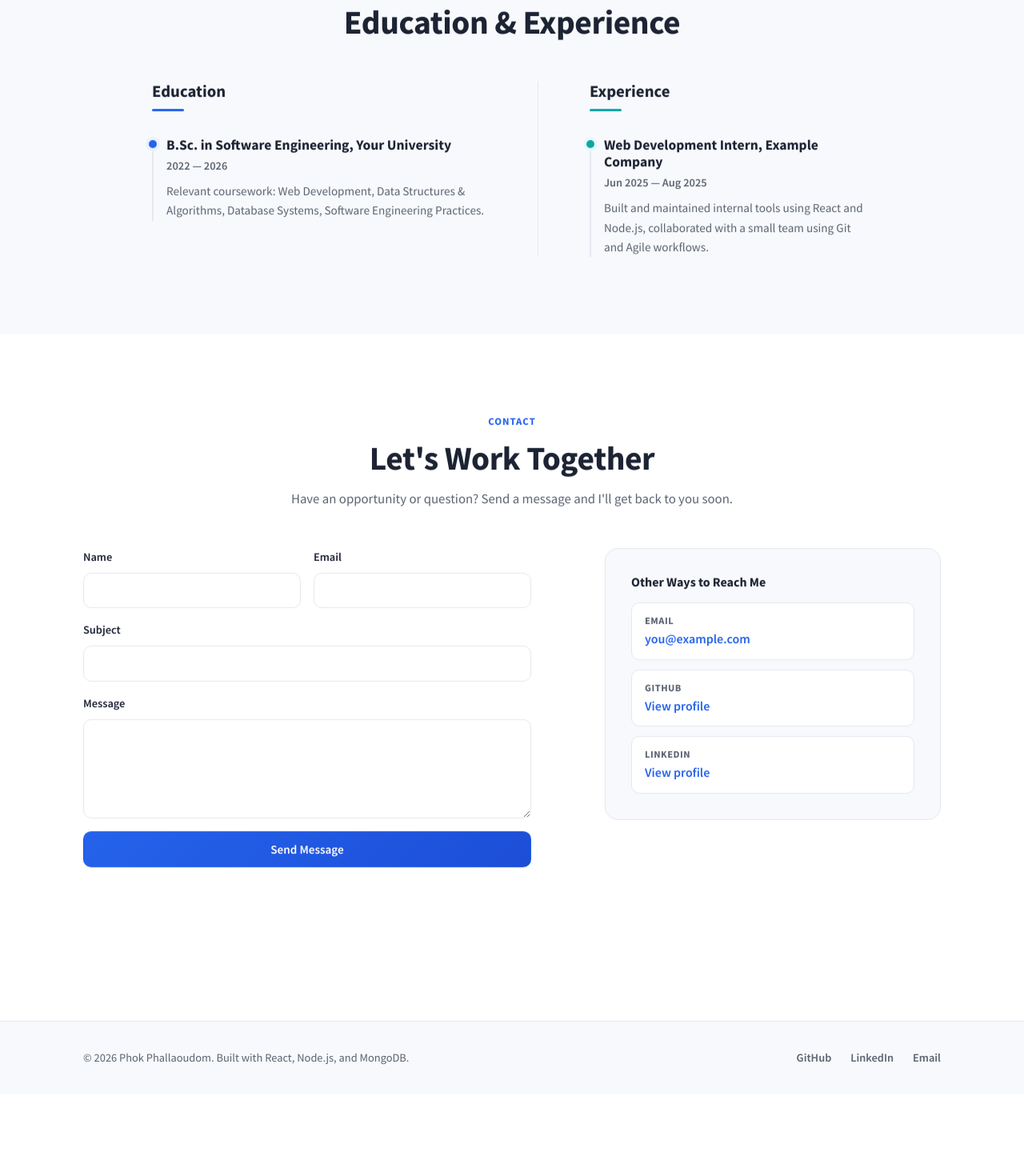
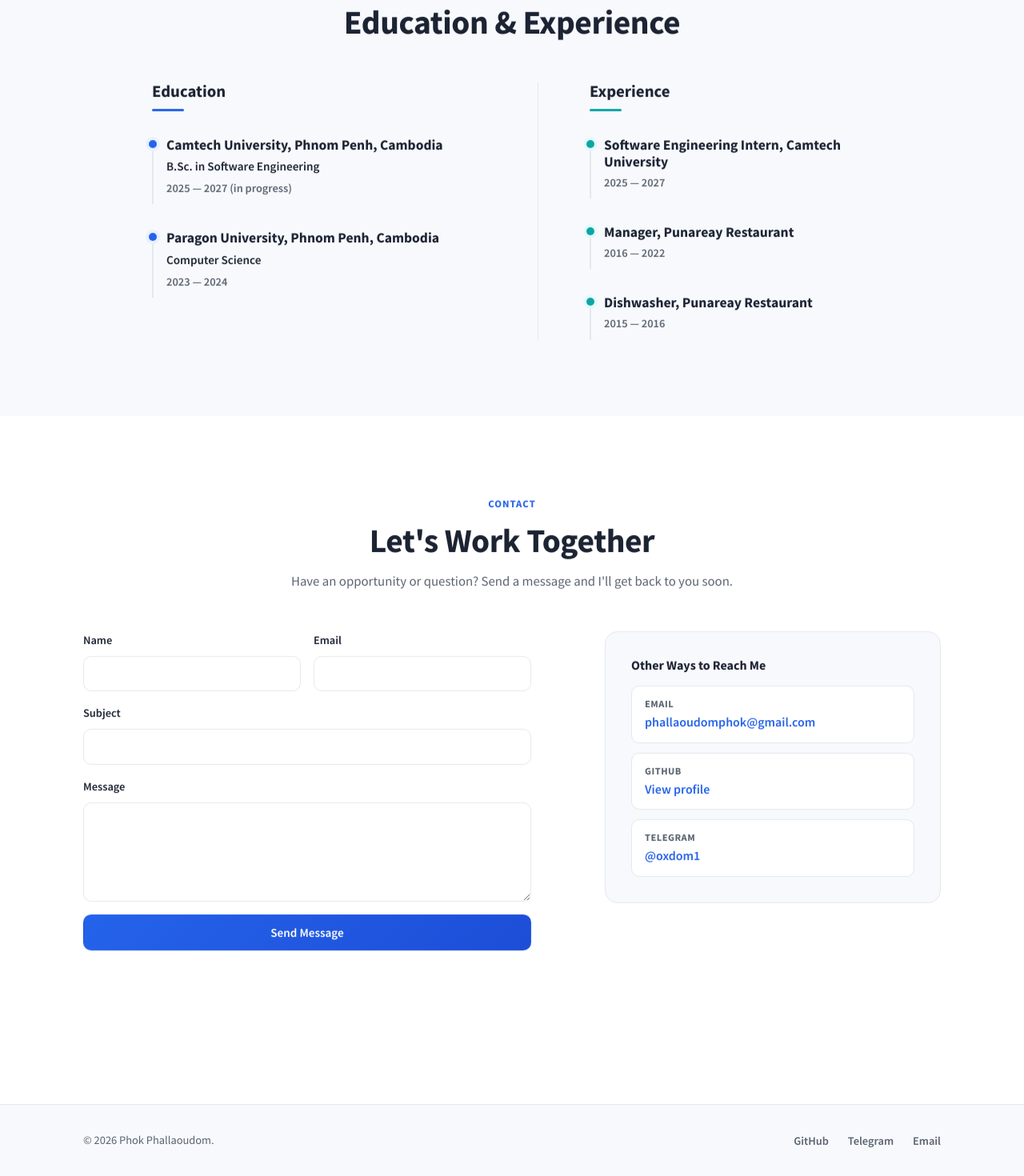
Before and after one commit to pp6025010082-beep/Portfolio-Website, a React (Vite) app in the folder client/: page / in a window 1280 px wide. Shown: the part 2431-3901 px from the top of the page at 80% size. Before the commit the page ends 3798 px from the top, so only its background shows below. Built offline with nearby package versions, Linux system fonts and the light colour scheme; no server answers.

Commit message:
Update personal content: education, experience, and contact links
Fills in real university and work history, swaps LinkedIn for
Telegram as the primary social link, and sets the real contact email.

```diff
--- a/client/src/components/Footer.jsx
+++ b/client/src/components/Footer.jsx
@@ -8,7 +8,7 @@ export default function Footer() {
     <footer className={styles.footer}>
       <div className={`container ${styles.inner}`}>
         <p className={styles.copy}>
-          &copy; {year} {profile.name}. Built with React, Node.js, and MongoDB.
+          &copy; {year} {profile.name}.
         </p>
         <ul className={styles.links}>
           <li>
@@ -17,8 +17,8 @@ export default function Footer() {
             </a>
           </li>
           <li>
-            <a href={profile.linkedin} target="_blank" rel="noreferrer">
-              LinkedIn
+            <a href={profile.telegram} target="_blank" rel="noreferrer">
+              Telegram
             </a>
           </li>
           <li>
--- a/client/src/components/sections/Contact.jsx
+++ b/client/src/components/sections/Contact.jsx
@@ -7,7 +7,7 @@ import styles from "./Contact.module.css";
 const LINKS = [
   { label: "Email", value: profile.email, href: `mailto:${profile.email}` },
   { label: "GitHub", value: "View profile", href: profile.github },
-  { label: "LinkedIn", value: "View profile", href: profile.linkedin },
+  { label: "Telegram", value: "@oxdom1", href: profile.telegram },
 ];
 
 export default function Contact() {
--- a/client/src/data/content.js
+++ b/client/src/data/content.js
@@ -7,9 +7,9 @@ export const profile = {
   tagline: "I build clean, reliable, full-stack web applications.",
   intro:
     "I'm a software engineering student who enjoys turning ideas into working products — from responsive front ends to REST APIs and databases. I'm currently looking for internship and junior developer opportunities.",
-  email: "you@example.com",
-  github: "https://github.com/your-username",
-  linkedin: "https://www.linkedin.com/in/your-username",
+  email: "phallaoudomphok@gmail.com",
+  github: "https://github.com/pp6025010082-beep",
+  telegram: "https://t.me/oxdom1",
   resumeUrl: "/resume.pdf",
   location: "Phnom Penh, Cambodia",
 };
@@ -59,19 +59,35 @@ export const skillGroups = [
 export const experience = [
   {
     type: "Education",
-    title: "B.Sc. in Software Engineering",
-    place: "Your University",
-    period: "2022 — 2026",
-    description:
-      "Relevant coursework: Web Development, Data Structures & Algorithms, Database Systems, Software Engineering Practices.",
+    title: "Camtech University",
+    degree: "B.Sc. in Software Engineering",
+    place: "Phnom Penh, Cambodia",
+    period: "2025 — 2027 (in progress)",
+  },
+  {
+    type: "Education",
+    title: "Paragon University",
+    degree: "Computer Science",
+    place: "Phnom Penh, Cambodia",
+    period: "2023 — 2024",
   },
   {
     type: "Experience",
-    title: "Web Development Intern",
-    place: "Example Company",
-    period: "Jun 2025 — Aug 2025",
-    description:
-      "Built and maintained internal tools using React and Node.js, collaborated with a small team using Git and Agile workflows.",
+    title: "Software Engineering Intern",
+    place: "Camtech University",
+    period: "2025 — 2027",
+  },
+  {
+    type: "Experience",
+    title: "Manager",
+    place: "Punareay Restaurant",
+    period: "2016 — 2022",
+  },
+  {
+    type: "Experience",
+    title: "Dishwasher",
+    place: "Punareay Restaurant",
+    period: "2015 — 2016",
   },
   {
     type: "Competition",
--- a/client/src/pages/NotFound.jsx
+++ b/client/src/pages/NotFound.jsx
@@ -8,7 +8,7 @@ export default function NotFound() {
       <div className="container">
         <p className={styles.code}>404</p>
         <h1 className={styles.title}>Page not found</h1>
-        <p className={styles.text}>The page you're looking for doesn't exist or has been moved.</p>
+        <p className={styles.text}>The page you're looking for doesn't exist.</p>
         <Button as={Link} to="/">
           Back to Home
         </Button>
```
